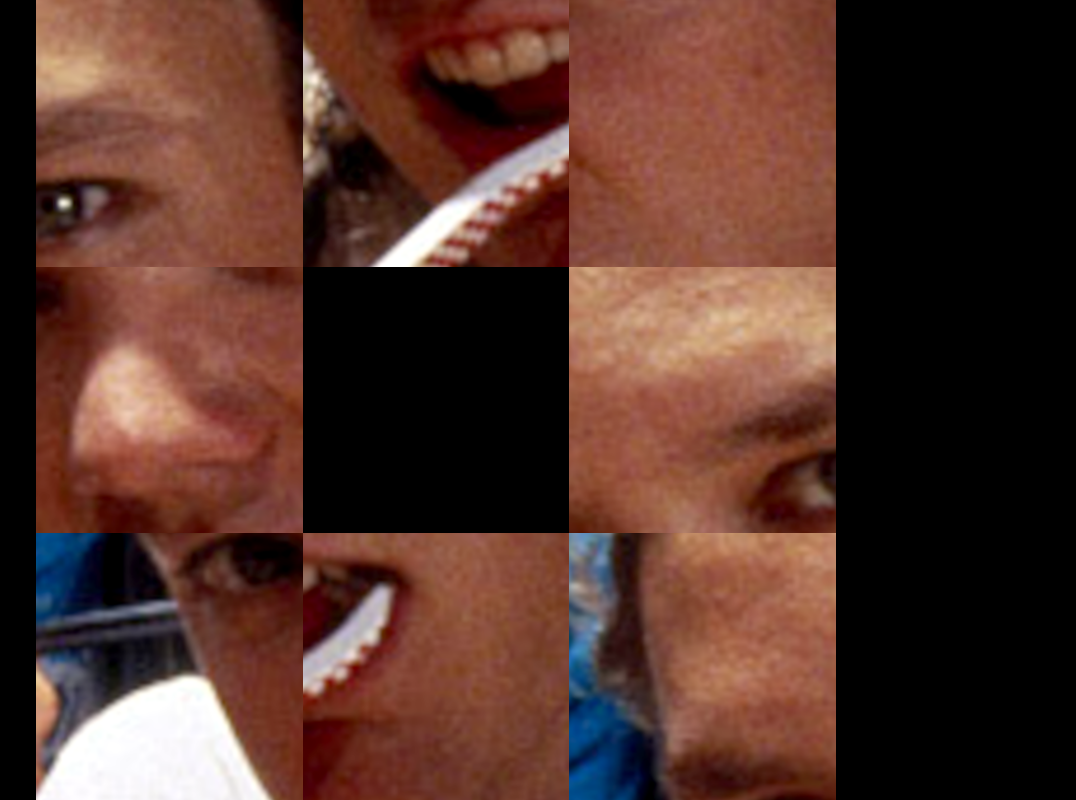
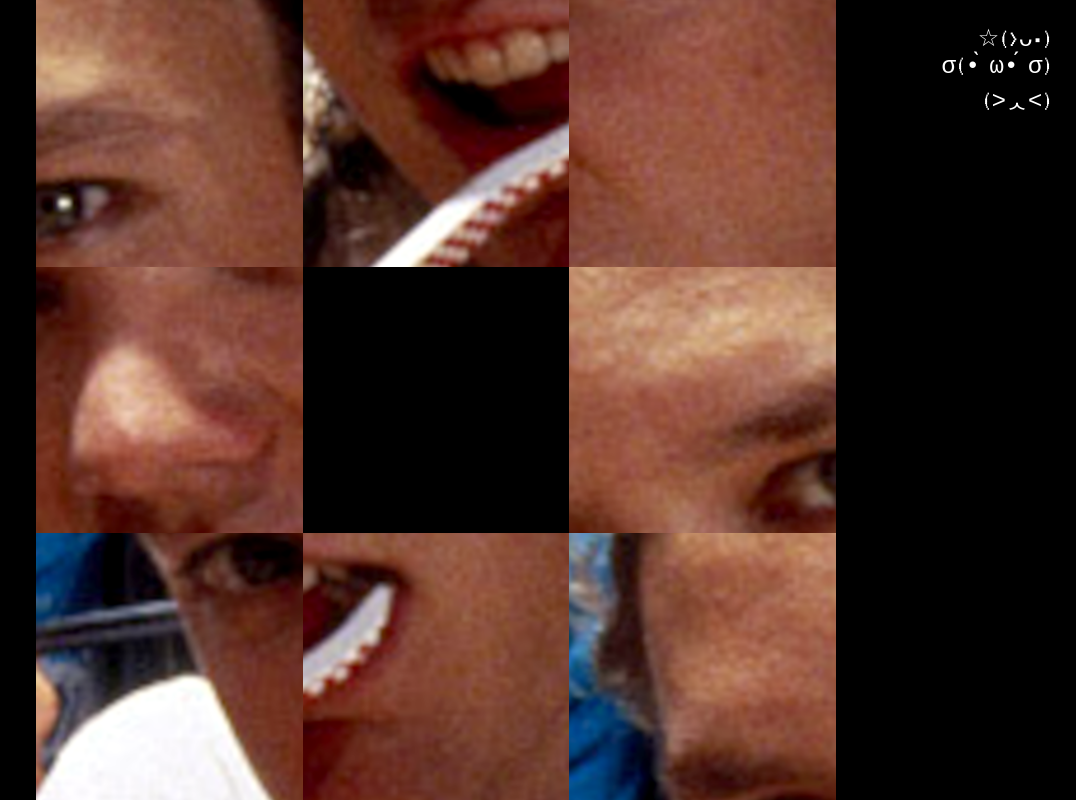
Before and after one commit to ninofiliu/whereareu, a React (Vite) app: page /level7 in a window 1280 px wide. Shown: the whole page, without its empty margins (204-1280 px from the left). Built offline with nearby package versions, Linux system fonts and the light colour scheme.

Commit message:
rewrite end

```diff
--- a/src/levels/7/Level7.tsx
+++ b/src/levels/7/Level7.tsx
@@ -1,6 +1,8 @@
 import styled from "@emotion/styled";
 import { useState } from "react";
 import { useNavigate } from "react-router-dom";
+
+import { Clueware } from "../../components/Clueware";
 
 const Puzzle = styled.div`
   display: grid;
@@ -65,8 +67,8 @@
   130: "DONT TELL ME U FORGOT",
   132: "LMAO THAT S SO FUNNY",
   134: "U DONT REMEMBER THEIR FACE DO YOU",
-  135: "Cuz That's Sure As Hell Not Ethel",
-  136: "That Fucking Matthew Lillard In Hackers (1995)",
+  135: "That's The Ethel You're Looking For???",
+  136: "That's Fucking Matthew Lillard!!!",
   137: "U Used To Daydream He Was Ur Friend",
   138: "Cuz U Didn't Have Friends IRL",
   139: "U Even Told People Online U Knew Him",
@@ -127,6 +129,11 @@
           ))
         )}
       </Puzzle>
+      {step === 135 && (
+        <Matthew>
+          <img src="/matthew.jpg" />
+        </Matthew>
+      )}
       {step >= 136 && (
         <Matthew>
           <img src="/hackers.jpg" />
@@ -137,6 +144,11 @@
           <div>{story[step]}</div>
         </SatanicMessage>
       )}
+      <Clueware
+        clue1="It's a sliding puzzle:) "
+        clue2="drag and drop doesn't work but clicking does"
+        clue3="The puzzle is not solvable! But the text might reveal something..."
+      />
     </>
   );
 };
```
Also changed, not shown: public/matthew.jpg (added).
